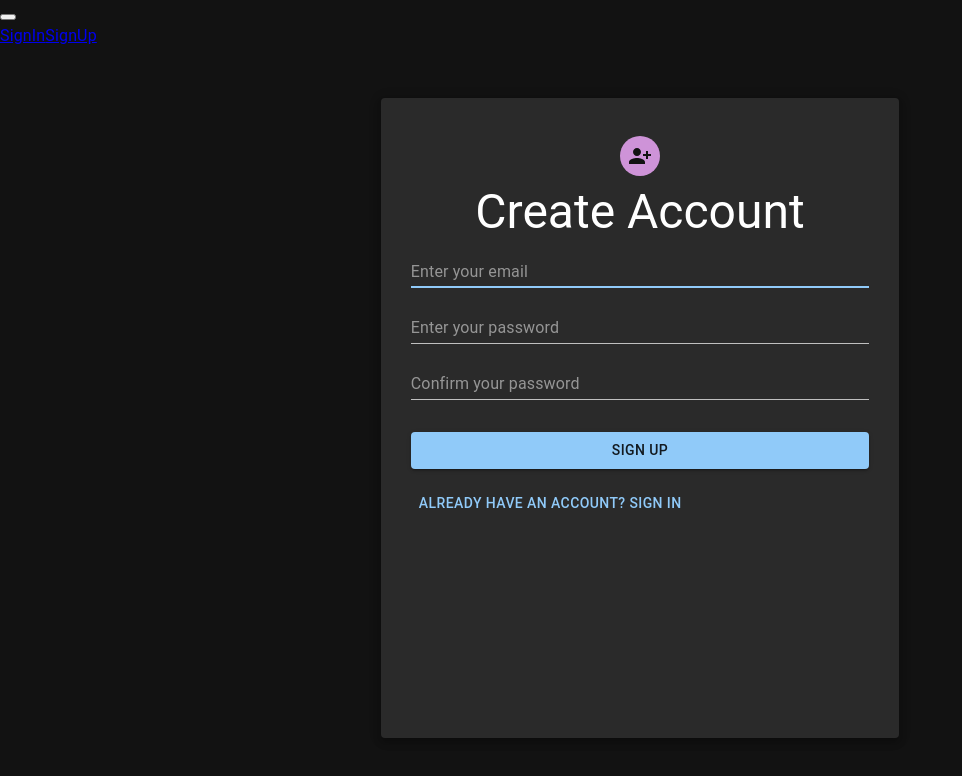
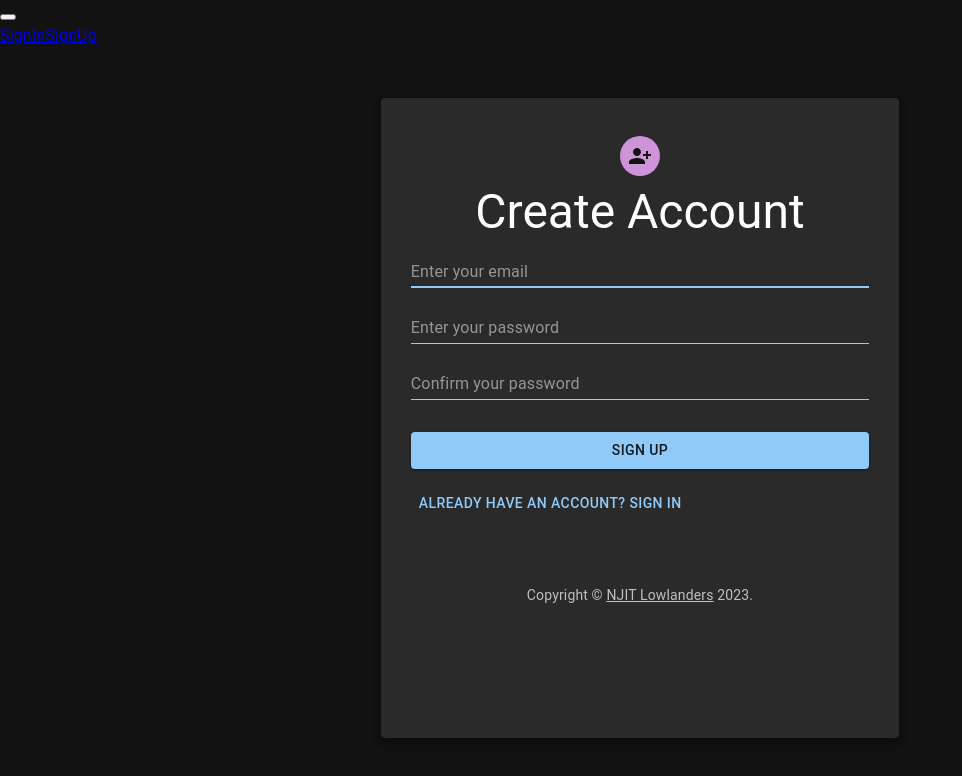
Before and after one commit to jcabrera2502/NJIT-Lowlanders, a React (Create React App) app in the folder frontend/: page /SignUp in a window 1280 px wide. Shown: the top 776 px of the page, without its empty margins (0-962 px from the left). Built offline with nearby package versions, Linux system fonts and the light colour scheme; no server answers.

Commit message:
Added Copyright to Sign Up page

```diff
--- a/frontend/src/components/Auth-Components/SignUp.jsx
+++ b/frontend/src/components/Auth-Components/SignUp.jsx
@@ -109,6 +109,7 @@ const SignUp = () => {
               </div>
               {error && <p style={{ color: "red" }}>{error}</p>}
             </form>
+            <Copyright sx={{ mt: 8, mb: 4 }} />
           </Paper>
         </Container>
       </CssBaseline>
```
